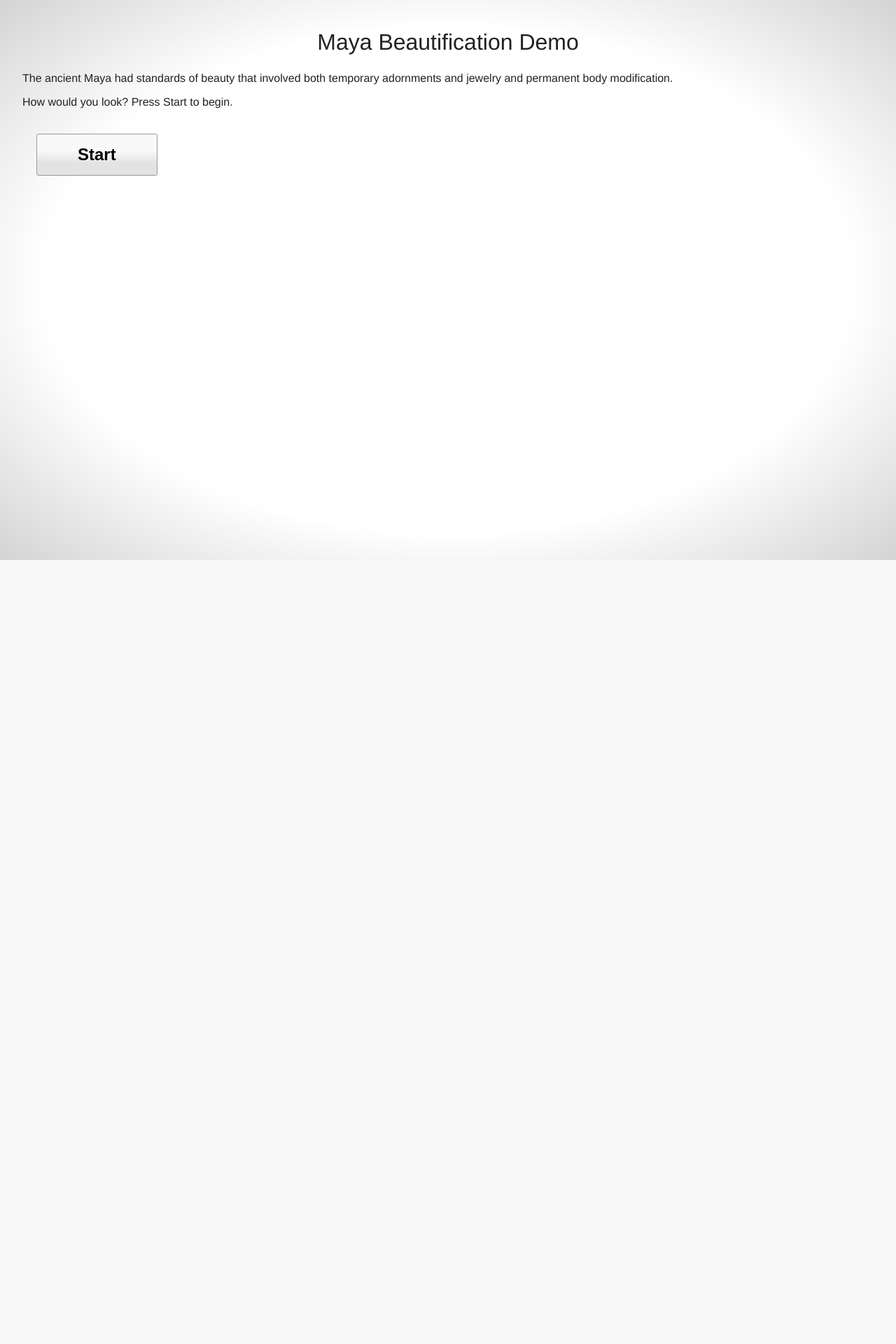
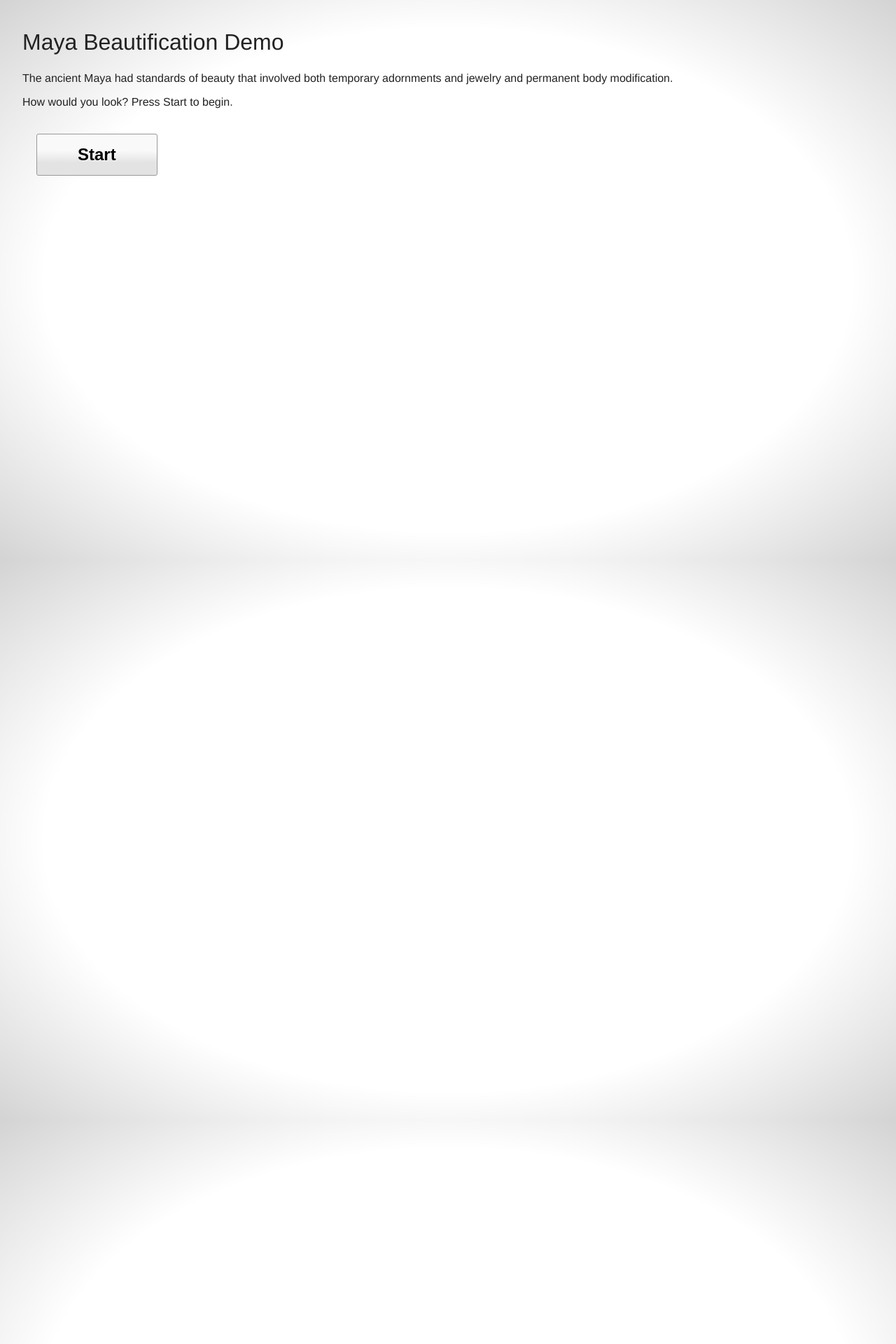
Before and after one commit to scimusmn/maya-beautification, a PHP site: page / in a window 1280 px wide. Shown: the whole page at 70% size. Before the commit the page ends 800 px from the top, so only its background shows below. Run offline with PHP 8.4, Linux system fonts and the light colour scheme.

Commit message:
Adjusted markup for step 1

```diff
--- a/css/maya.css
+++ b/css/maya.css
@@ -11,6 +11,9 @@ body {
   background: -webkit-radial-gradient(farthest-side, rgba(0,0,0,0) 90%, rgba(0,0,0,0.2) 150%) #fff;
   background: radial-gradient(farthest-side, rgba(0,0,0,0) 90%, rgba(0,0,0,0.2) 150%) #fff;
   box-sizing: border-box;
+  width: 1080px;
+  height: 1920px;
+  overflow: hidden;
 }
 button {
   background: -webkit-gradient(linear, 0% 40%, 0% 70%, from(#F9F9F9), to(#E3E3E3));
@@ -44,7 +47,10 @@ h1 {
   font-weight: 300;
   margin: 10px 0 24px;
   padding: 0;
-  text-align: center;
+}
+#step-1 img {
+  float: left;
+  margin: 0 20px 0 0;
 }
 #monitor {
   height: 300px;
```
